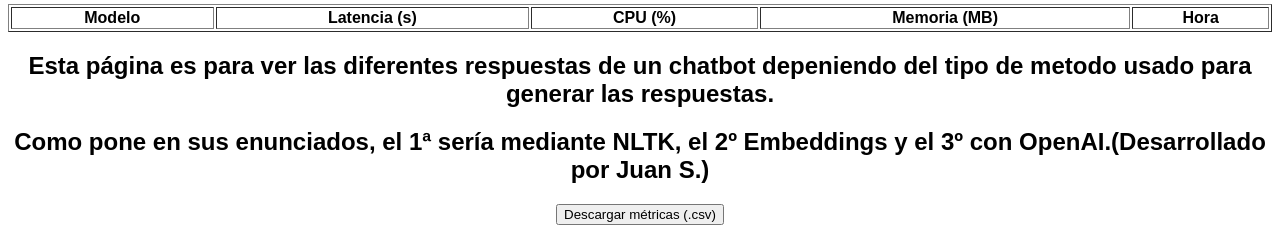
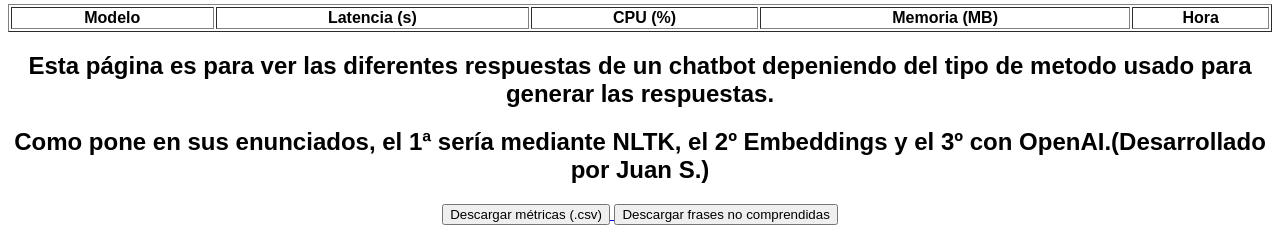
Before and after one commit to jsilvoso/TFG_Chatbot_JuanSilvoso_UCAV, a Flask app: page / in a window 1280 px wide. Shown: the part 568-809 px from the top of the page. Run offline with Flask 2, Linux system fonts and the light colour scheme; lists and menus that the app fills with data are empty.

```diff
--- a/app.py
+++ b/app.py
@@ -8,6 +8,7 @@ import openai
 from dotenv import load_dotenv
 from transformers import AutoModelForCausalLM, AutoTokenizer
 import time
+from datetime import datetime
 import psutil
 from collections import deque
 import csv
@@ -50,6 +51,18 @@ chat_nltk = Chat(nltk_pares, reflections)
 with open("respuestas_spacy.json", encoding="utf-8") as f:
     respuestas_spacy = json.load(f)
 
+#Para registrar las frases que no entiende
+def registrar_frase_no_comprendida_csv(frase):
+    archivo = "frases_no_comprendidas.csv"
+    nueva_fila = [frase, datetime.now().strftime("%Y-%m-%d %H:%M:%S")]
+
+    archivo_nuevo = not os.path.exists(archivo)
+    with open(archivo, mode="a", newline="", encoding="utf-8") as f:
+        writer = csv.writer(f)
+        if archivo_nuevo:
+            writer.writerow(["frase", "timestamp"])
+        writer.writerow(nueva_fila)
+
 def get_best_match(user_input):
     user_doc = nlp(user_input.lower())
     mejor_score = 0
@@ -69,6 +82,7 @@ def get_best_match(user_input):
     if mejor_score >= umbral:
         return respuestas_spacy[mejor_frase]
     else:
+        registrar_frase_no_comprendida_csv(user_input) #registramos las frases no comprendidas en un csv
         return "No entendí tu pregunta."
 
 # Transformers
@@ -107,6 +121,7 @@ def guardar_metricas(nombre_modelo, inicio, fin):
         if archivo_nuevo:
             writer.writeheader()
         writer.writerow(metrica)
+
 
 # Rutas Flask
 @app.route("/")
@@ -202,6 +217,17 @@ def descargar_metricas():
             writer.writeheader()
     return send_file(archivo, as_attachment=True)
 
+#Enlace para descargar frases que no entiende.
+@app.route("/descargar_frases")
+def descargar_frases():
+    archivo = "frases_no_comprendidas.csv"
+    if not os.path.exists(archivo):
+        # Si no existe, crea uno vacío con cabecera
+        with open(archivo, mode="w", newline="", encoding="utf-8") as f:
+            writer = csv.writer(f)
+            writer.writerow(["frase", "timestamp"])
+    return send_file(archivo, as_attachment=True)
+
 if __name__ == "__main__":
     port = int(os.environ.get("PORT", 5000))
     app.run(host="0.0.0.0", port=port)
--- a/templates/index.html
+++ b/templates/index.html
@@ -128,6 +128,10 @@ function actualizarMetricas() {
     <a href="/descargar_metricas" download>
         <button>Descargar métricas (.csv)</button>
     </a>
+<a href="/descargar_frases" target="_blank">
+    <button>Descargar frases no comprendidas</button>
+</a>
 </p>
+
 </body>
 </html>
```
